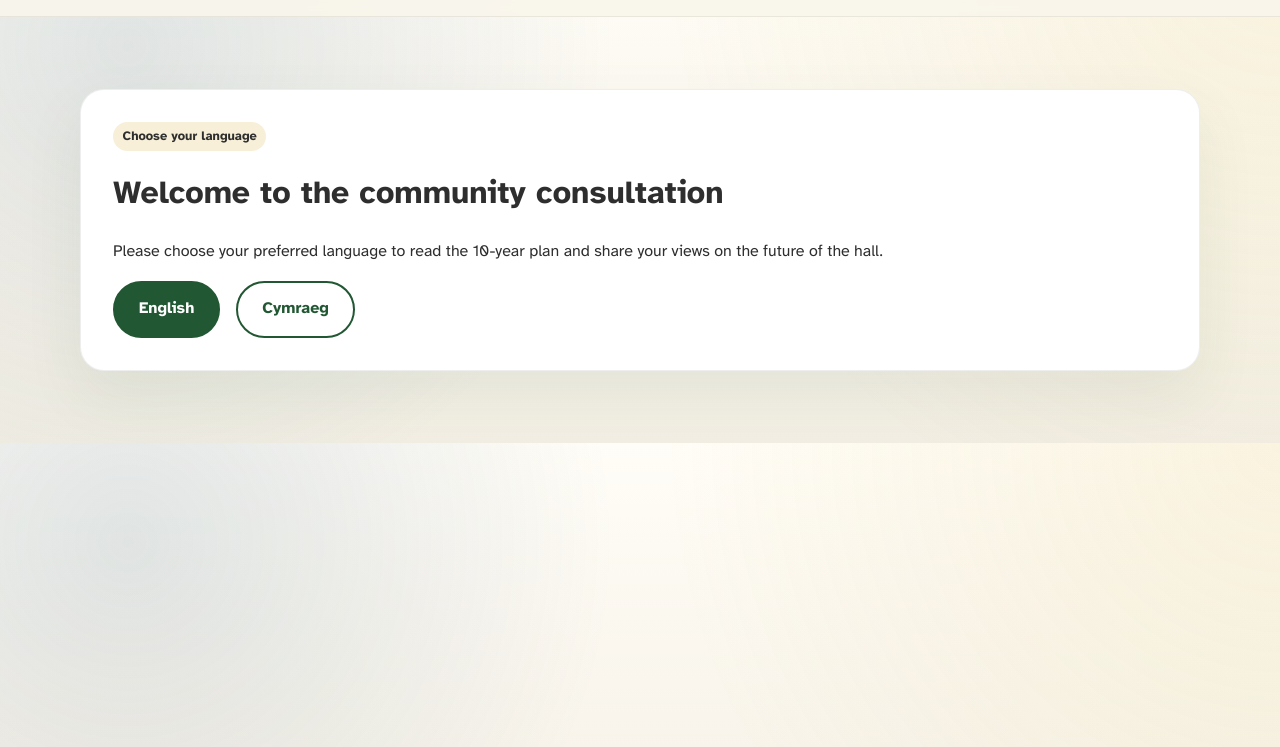
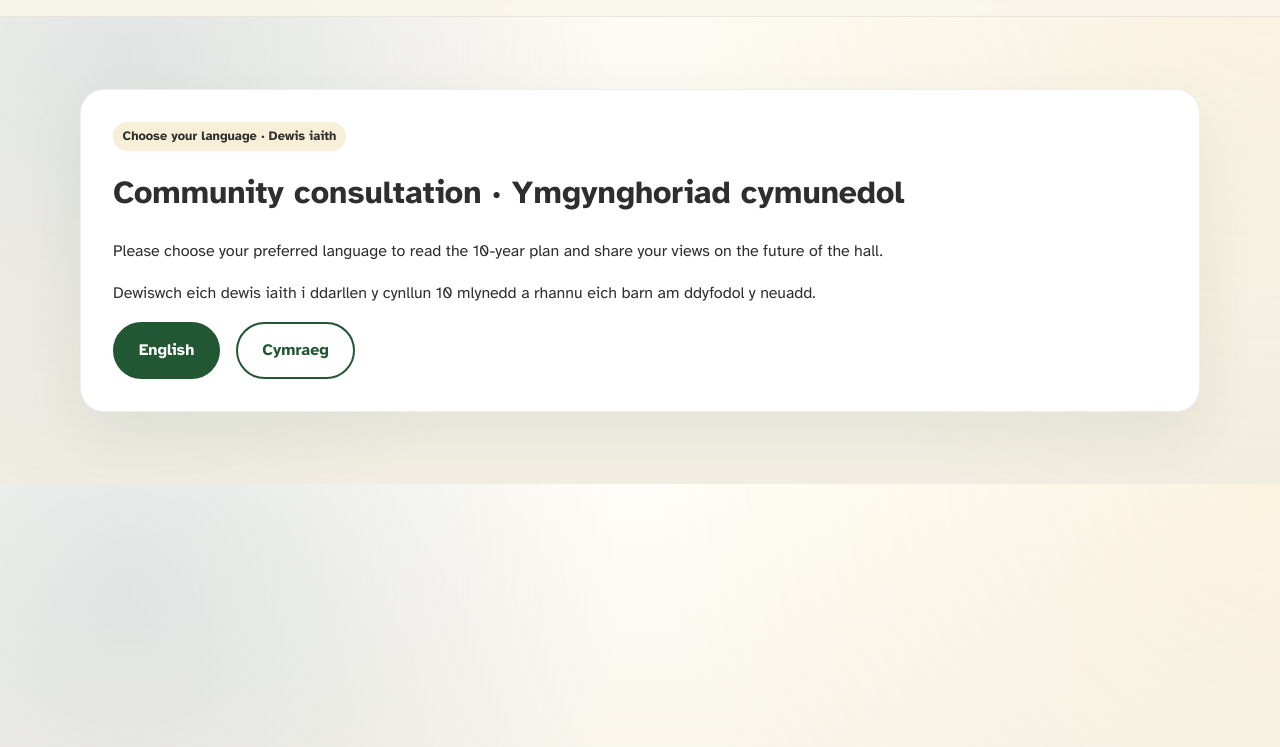
Before and after one commit to glanyrafon01/welfare-funding-website, a website: page index.html in a window 1280 px wide. Shown: the part 53-800 px from the top of the page. Drawn offline with nearby package versions, Linux system fonts and the light colour scheme.

Commit message:
Make landing page bilingual

```diff
--- a/index.html
+++ b/index.html
@@ -3,7 +3,7 @@
   <head>
     <meta charset="utf-8" />
     <meta name="viewport" content="width=device-width, initial-scale=1" />
-    <title>Abercrave Miners Welfare Hall | Choose Language</title>
+    <title>Abercrave Miners Welfare Hall | Dewis Iaith</title>
     <link rel="preconnect" href="https://fonts.googleapis.com" />
     <link rel="preconnect" href="https://fonts.gstatic.com" crossorigin />
     <link
@@ -24,11 +24,15 @@
     <main id="main" class="section">
       <div class="container">
         <div class="panel fade-in">
-          <span class="tag">Choose your language</span>
-          <h1 style="margin-top: 0.4rem;">Welcome to the community consultation</h1>
+          <span class="tag">Choose your language · Dewis iaith</span>
+          <h1 style="margin-top: 0.4rem;">Community consultation · Ymgynghoriad cymunedol</h1>
           <p>
             Please choose your preferred language to read the 10-year plan and share your
             views on the future of the hall.
+          </p>
+          <p>
+            Dewiswch eich dewis iaith i ddarllen y cynllun 10 mlynedd a rhannu eich barn am
+            ddyfodol y neuadd.
           </p>
           <div class="hero-actions">
             <a class="button" href="/en/">English</a>
```
